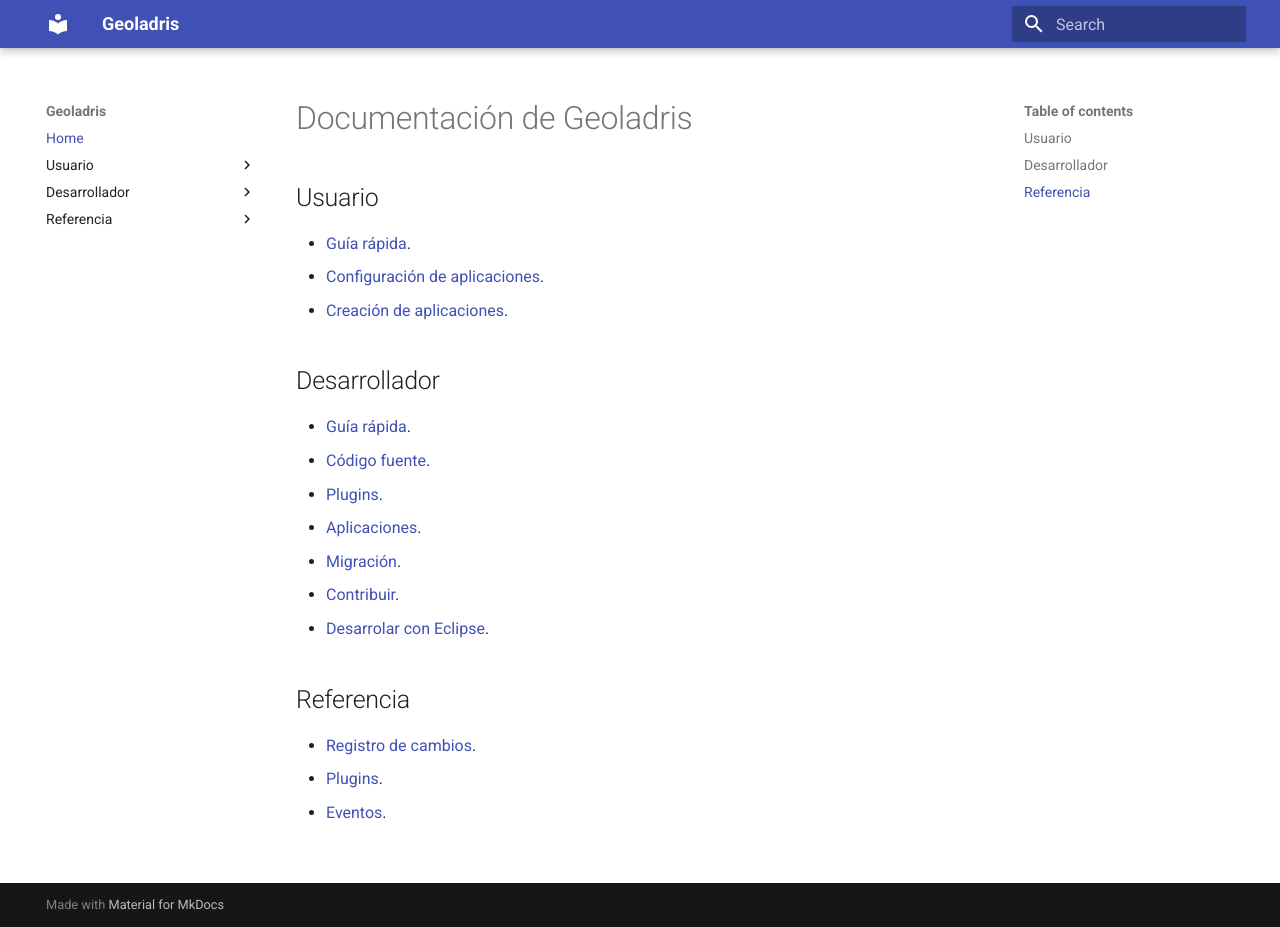
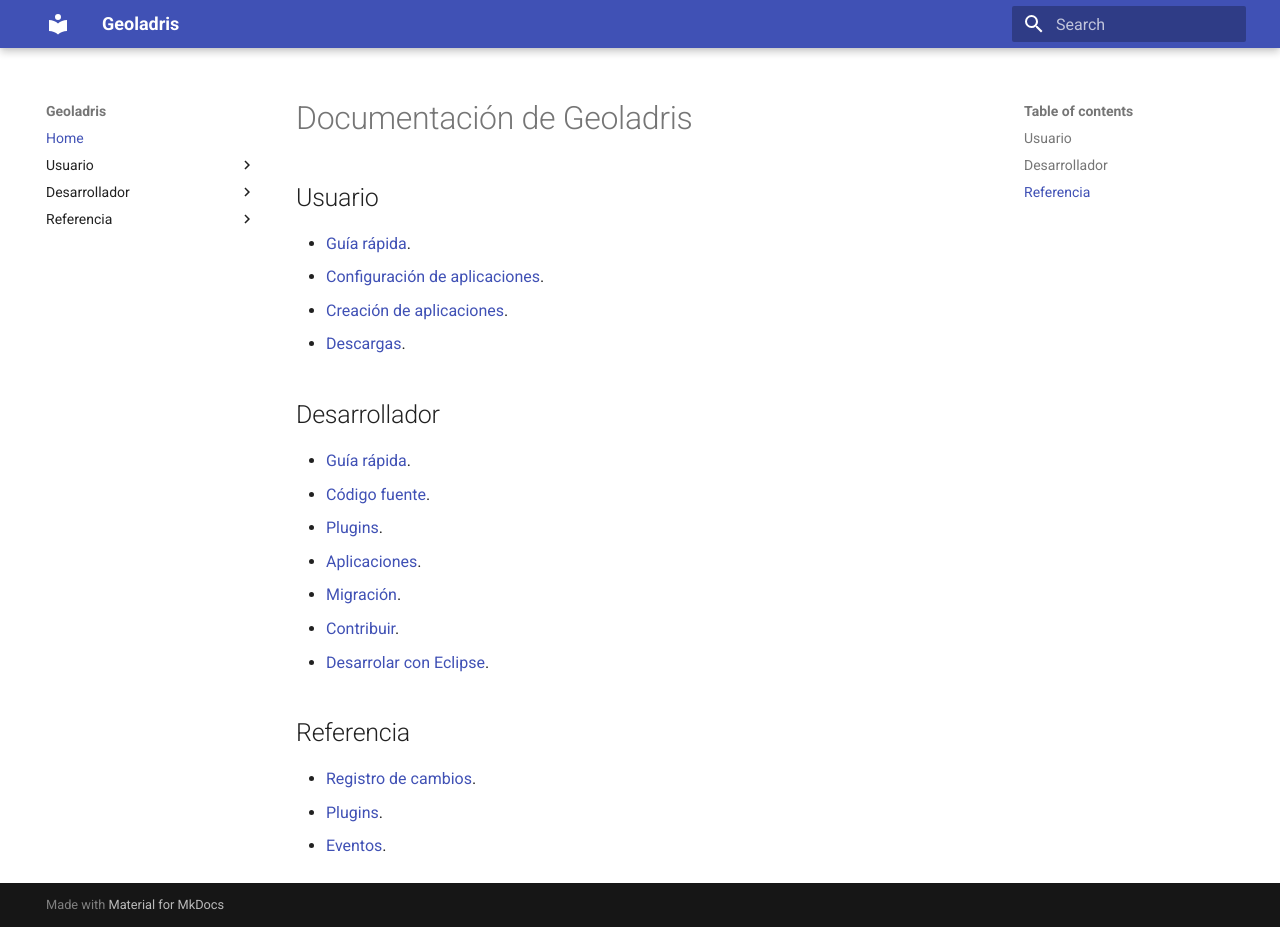
Before and after one commit to geoladris/doc, an MkDocs documentation site: the page built from docs/index.md, in a window 1280 px wide and 927 px high. Built offline with MkDocs 1.6.1 and Material for MkDocs 9.7.7, drawn with Linux system fonts in a browser that asks for light colours; old or Windows-style settings are respelled for this version of MkDocs.

Commit message:
Add download.md

```diff
--- a/docs/index.md
+++ b/docs/index.md
@@ -5,6 +5,7 @@
 * [Guía rápida](user/quickstart.md).
 * [Configuración de aplicaciones](user/config.md).
 * [Creación de aplicaciones](user/create.md).
+* [Descargas](user/download.md).
 
 ## Desarrollador
 
--- a/mkdocs.yml
+++ b/mkdocs.yml
@@ -7,6 +7,7 @@ pages:
     - 'Guía rápida': user/quickstart.md
     - 'Configuración de aplicaciones': user/config.md
     - 'Creación de aplicaciones': user/create.md
+    - 'Descargas': user/download.md
 - Desarrollador:
     - 'Guía rápida': dev/quickstart.md
     - 'Código fuente': dev/source_code.md
```
